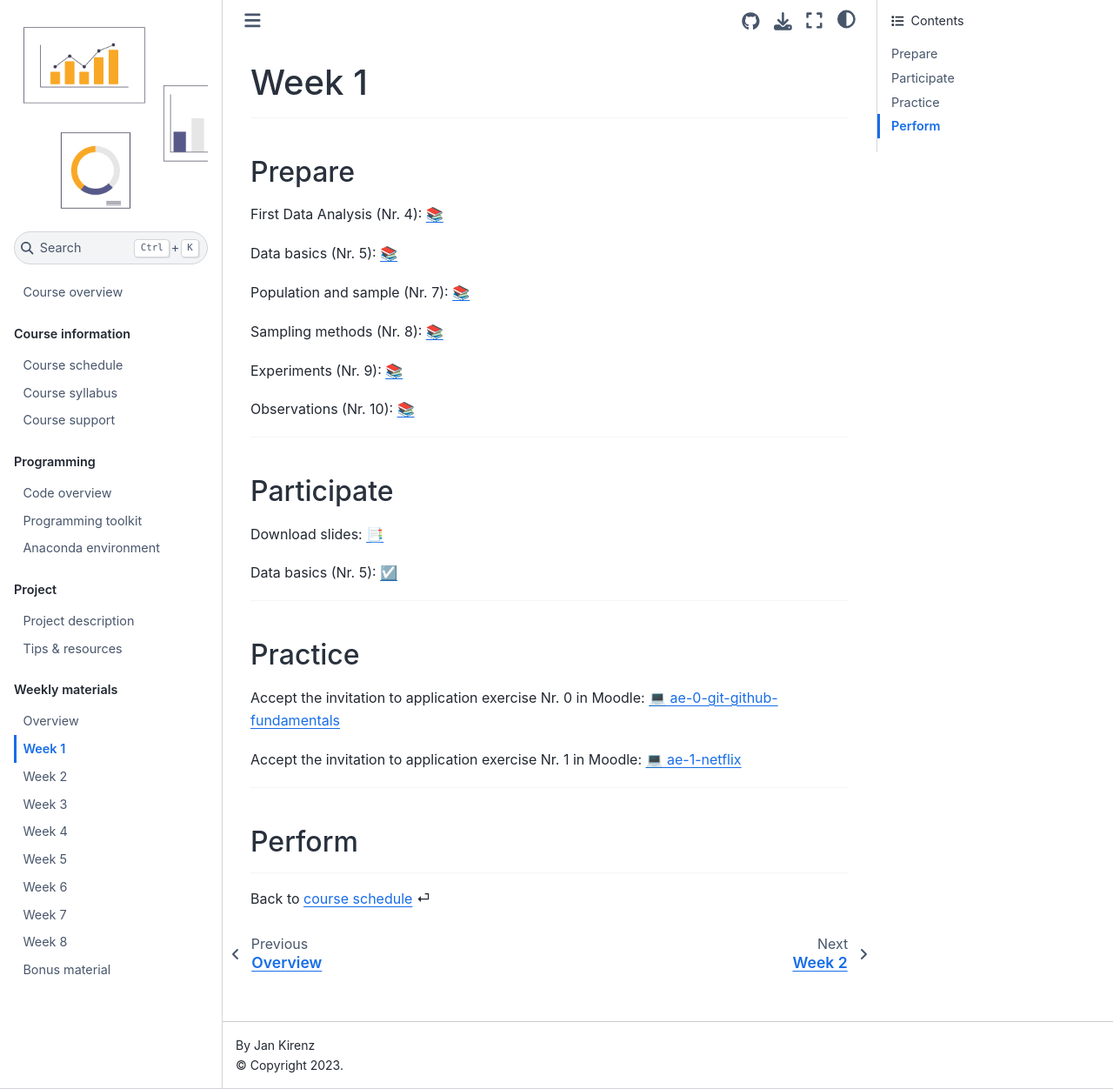
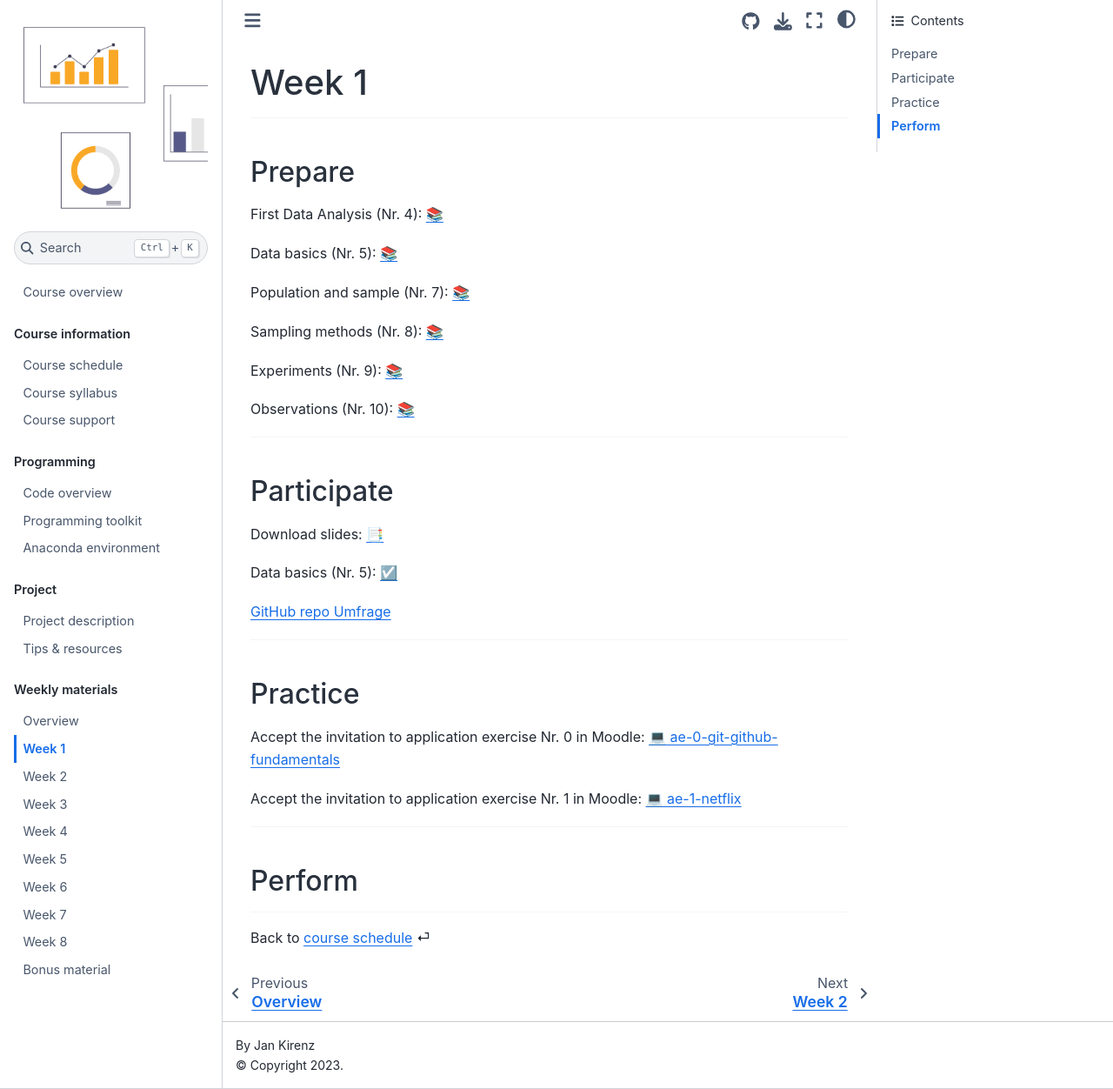
Before and after one commit to as-ws22/website, a Jupyter Book: the page built from weeks/week1.md, in a window 1280 px wide and 1252 px high. Shown: the whole window at 87% size. Built offline with Jupyter Book 1.0.4 settings and Sphinx 7.4.7 and the Sphinx Book theme 1.1.4, drawn with Linux system fonts in a browser that asks for light colours; comment, search, counter and statistics services are not loaded.

Commit message:
Update week1.md

```diff
--- a/weeks/week1.md
+++ b/weeks/week1.md
@@ -29,6 +29,7 @@ Download slides: [📑](https://drive.google.com/file/d/1-fg6YBAlXcm0O46ns9t1QfE
 
 Data basics (Nr. 5): [☑️](https://forms.gle/EJT7mcYgPi8drKgR9)
 
+[GitHub repo Umfrage](https://github.com/kirenz/umfrage)
 
 ---
 
```
